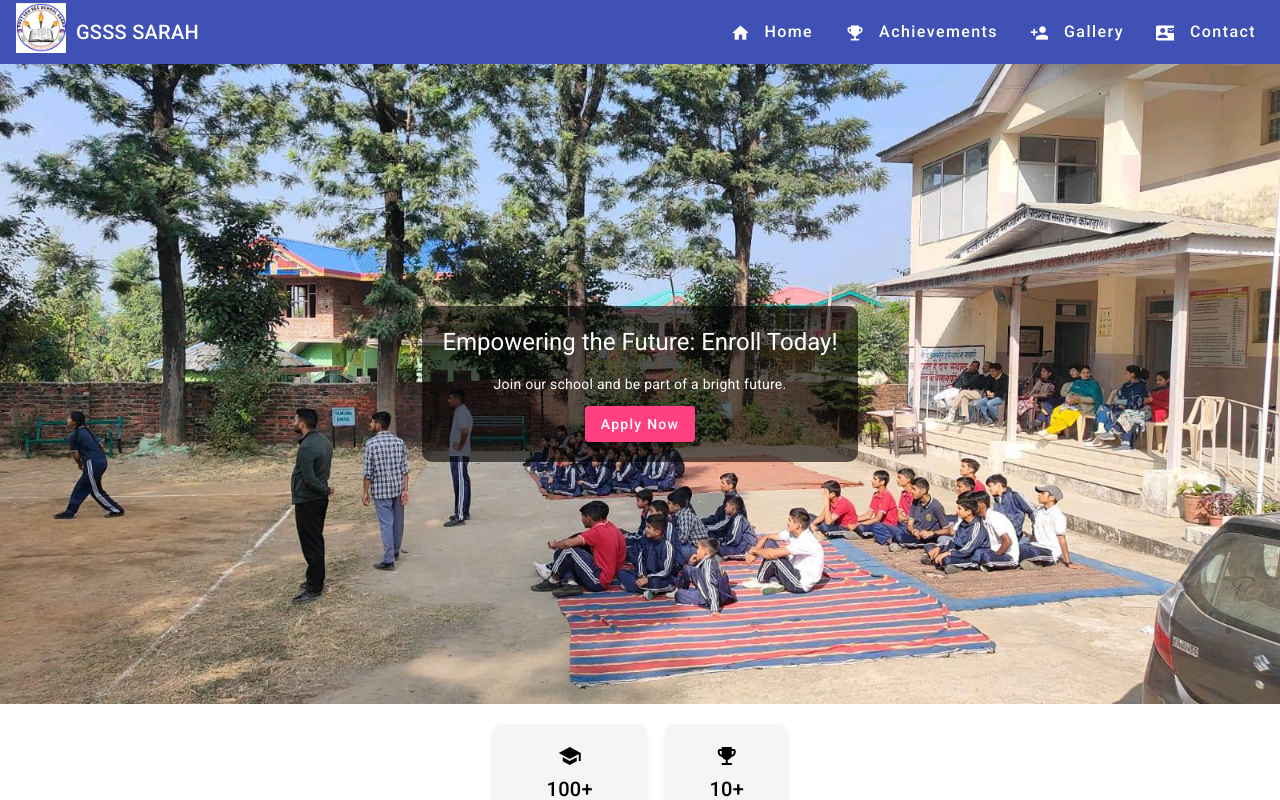
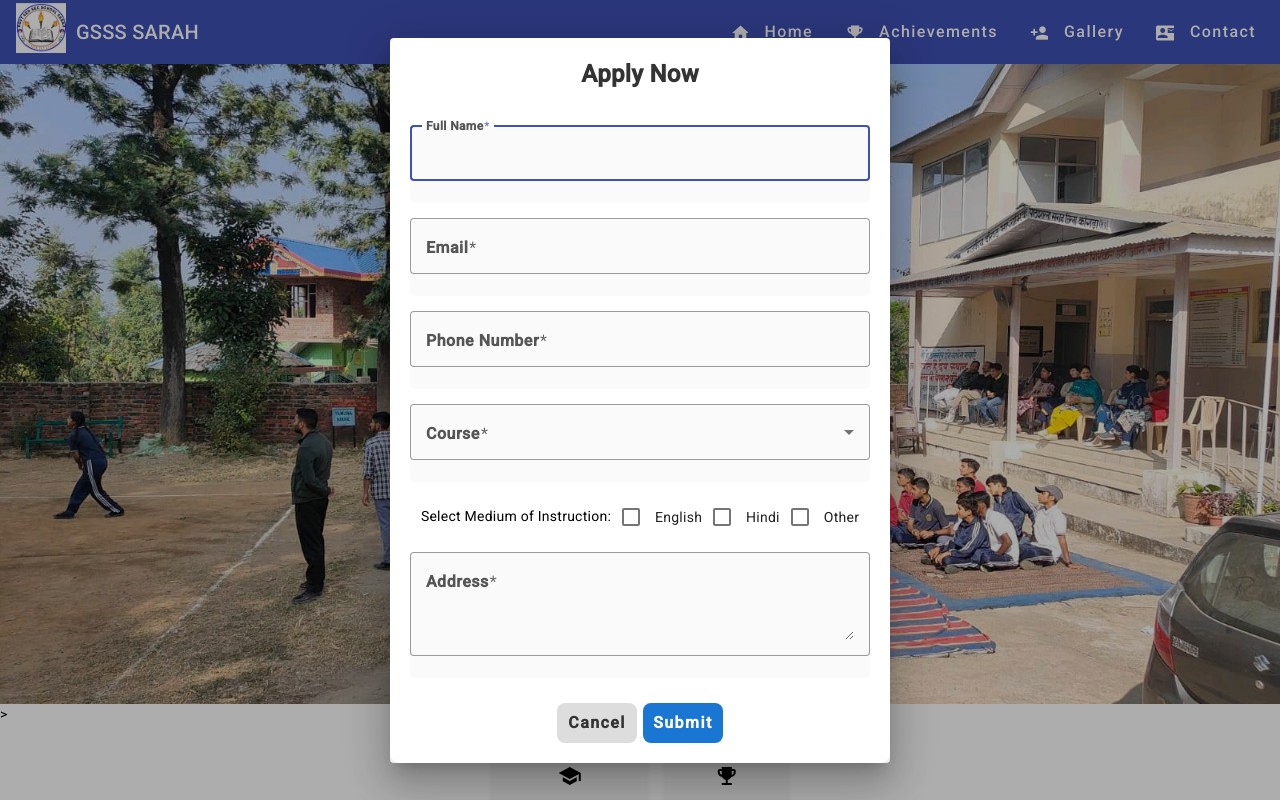
Before and after one commit to glsunnykumar/school-digitalization, an Angular app: page / in a window 1280 px wide. Both pictures are taken after a click on the button "Apply Now". Shown: the top 800 px of the page. Built offline with nearby package versions, Linux system fonts and the light colour scheme.

Commit message:
Adding a Menu Items

```diff
--- a/angular.json
+++ b/angular.json
@@ -41,8 +41,8 @@
               "budgets": [
                 {
                   "type": "initial",
-                  "maximumWarning": "500kB",
-                  "maximumError": "1MB"
+                  "maximumWarning": "2mb",
+                  "maximumError": "5mb"
                 },
                 {
                   "type": "anyComponentStyle",
--- /dev/null
+++ b/src/app/pages/application-form/application-form.component.html
@@ -0,0 +1,53 @@
+<form [formGroup]="applicationForm" (ngSubmit)="onSubmit()" class="apply-form">
+    <h2>Apply Now</h2>
+
+    <!-- Full Name -->
+    <mat-form-field appearance="outline">
+      <mat-label>Full Name</mat-label>
+      <input matInput formControlName="fullName" type="text" required />
+    </mat-form-field>
+
+    <!-- Email -->
+    <mat-form-field appearance="outline">
+      <mat-label>Email</mat-label>
+      <input matInput formControlName="email" type="email" required />
+    </mat-form-field>
+
+    <!-- Phone Number -->
+    <mat-form-field appearance="outline">
+      <mat-label>Phone Number</mat-label>
+      <input matInput formControlName="phone" type="tel" required />
+    </mat-form-field>
+
+    <!-- Course Selection -->
+    <mat-form-field appearance="outline">
+      <mat-label>Course</mat-label>
+      <mat-select formControlName="course" required>
+        <mat-option *ngFor="let course of availableCourses" [value]="course">
+          {{ course }}
+        </mat-option>
+      </mat-select>
+    </mat-form-field>
+
+    <!-- Medium of Instruction -->
+    <div class="medium-checkbox">
+      <label>Select Medium of Instruction:</label>
+      <mat-checkbox formControlName="english">English</mat-checkbox>
+      <mat-checkbox formControlName="hindi">Hindi</mat-checkbox>
+      <mat-checkbox formControlName="other">Other</mat-checkbox>
+    </div>
+
+    <!-- Address -->
+    <mat-form-field appearance="outline">
+      <mat-label>Address</mat-label>
+      <textarea matInput formControlName="address" rows="3"></textarea>
+    </mat-form-field>
+
+    <!-- Form Actions -->
+    <div class="form-actions">
+      <button mat-button class="cancel-btn" type="button" (click)="onCancel()">Cancel</button>
+      <button mat-raised-button class="submit-btn" type="submit" [disabled]="!applicationForm.valid">
+        Submit
+      </button>
+    </div>
+  </form>
--- /dev/null
+++ b/src/app/pages/application-form/application-form.component.scss
@@ -0,0 +1,106 @@
+// Center the title
+h2 {
+    text-align: center;
+    font-size: 24px;
+    font-weight: bold;
+    margin-bottom: 20px;
+    color: #333;
+  }
+
+  // Modal container styling
+  form {
+    display: flex;
+    flex-direction: column;
+    gap: 15px;
+    padding: 20px;
+    background: #ffffff;
+    border-radius: 10px;
+    box-shadow: 0px 4px 10px rgba(0, 0, 0, 0.1);
+    display: flex;
+    flex-direction: column; // Ensure elements stack properly
+    align-items: center; // Center content horizontally
+  }
+
+  // Style form fields
+  mat-form-field {
+    width: 100%;
+    font-size: 16px;
+    background: rgba(0, 0, 0, 0.02);
+    border-radius: 5px;
+
+    mat-label {
+      font-weight: 600;
+      color: #555;
+    }
+  }
+
+  // Styling the submit and cancel buttons
+  .form-actions {
+    display: flex;
+    justify-content: space-between;
+    align-items: center;
+    margin-top: 10px;
+
+    button {
+      width: 48%;
+      height: 40px;
+      font-size: 16px;
+      border-radius: 8px;
+      font-weight: 600;
+      transition: all 0.3s ease-in-out;
+    }
+
+    .cancel-btn {
+      background: #ddd;
+      color: #333;
+      &:hover {
+        background: #bbb;
+      }
+    }
+
+    .submit-btn {
+      background: #1976d2;
+      color: white;
+      &:hover {
+        background: #1559a5;
+      }
+    }
+  }
+
+  // Responsive Design
+  @media (max-width: 600px) {
+    form {
+      padding: 15px;
+    }
+
+    h2 {
+      font-size: 22px;
+    }
+
+    .medium-checkbox {
+        display: flex;
+        flex-direction: column;
+        gap: 8px;
+        margin-top: 10px;
+
+        label {
+          font-weight: bold;
+          color: #333;
+        }
+
+        mat-checkbox {
+          margin-left: 10px;
+        }
+      }
+
+
+    .form-actions {
+      flex-direction: column;
+      gap: 10px;
+
+
+      button {
+        width: 100%;
+      }
+    }
+  }
--- /dev/null
+++ b/src/app/pages/application-form/application-form.component.ts
@@ -0,0 +1,55 @@
+import { Component } from '@angular/core';
+import { FormBuilder, FormGroup, ReactiveFormsModule, Validators } from '@angular/forms';
+import { MatCheckboxModule } from '@angular/material/checkbox';
+import { MatFormFieldModule } from '@angular/material/form-field';
+import { MatInputModule } from '@angular/material/input';
+import { MatSelectModule } from '@angular/material/select';
+import { MatButtonModule } from '@angular/material/button';
+import { CommonModule, NgIf } from '@angular/common';
+import { MatDialogRef } from '@angular/material/dialog';
+
+
+@Component({
+  selector: 'app-application-form',
+  imports: [MatCheckboxModule, MatFormFieldModule, MatInputModule,
+    MatSelectModule,
+     MatButtonModule,
+     ReactiveFormsModule,
+    CommonModule,
+    ],
+  templateUrl: './application-form.component.html',
+  styleUrl: './application-form.component.scss'
+})
+export class ApplicationFormComponent {
+
+  availableCourses = ['6th To 10th', 'Arts', 'Non Medical', 'Commerce'];
+  applicationForm: FormGroup;
+
+  constructor(private dialogRef: MatDialogRef<ApplicationFormComponent> ,
+    private fb: FormBuilder
+  ) {
+    this.applicationForm = this.fb.group({
+      fullName: ['', [Validators.required, Validators.minLength(3)]],
+      email: ['', [Validators.required, Validators.email]],
+      phone: ['', [Validators.required, Validators.pattern('^[0-9]{10}$')]],
+      course: ['', Validators.required],
+      english: [false],
+      hindi: [false],
+      other: [false],
+      address: ['', [Validators.required, Validators.minLength(10)]]
+    });
+  }
+
+  onSubmit() {
+    if (this.applicationForm.valid) {
+      console.log('Form Submitted:', this.applicationForm.value);
+      alert('Application Submitted Successfully!');
+      this.applicationForm.reset();
+    }
+  }
+
+  onCancel() {
+    this.dialogRef.close();
+  }
+
+}
--- a/src/app/pages/home/home.component.html
+++ b/src/app/pages/home/home.component.html
@@ -2,12 +2,16 @@
 
 <!-- Hero Section -->
 <section class="hero">
+  <img src="assets/school.jpg" alt="School Image" class="hero-bg">
+
   <div class="hero-content">
     <h1>Empowering the Future: Enroll Today!</h1>
     <p>Join our school and be part of a bright future.</p>
-    <button mat-raised-button color="accent">Apply Now</button>
+    <button mat-raised-button color="accent" class="apply-now" (click)="openApplicationForm()">Apply Now</button>
+
   </div>
 </section>
+>
 
 
 <section class="achievements">
--- a/src/app/pages/home/home.component.scss
+++ b/src/app/pages/home/home.component.scss
@@ -1,18 +1,31 @@
 .hero {
+  position: relative;
+  width: 100%;
+  height: 80vh;
   display: flex;
   align-items: center;
   justify-content: center;
   text-align: center;
-  height: 80vh;
-  background: url('/assets/school.jpg') no-repeat center center/cover;
   color: white;
+  overflow: hidden;
+}
 
-  .hero-content {
-    background: rgba(0, 0, 0, 0.6);
-    padding: 20px;
-    border-radius: 10px;
-  }
+.hero-bg {
+  position: absolute;
+  top: 0;
+  left: 0;
+  width: 100%;
+  height: 100%;
+  object-fit: cover;
+  z-index: -1;
+}
 
+.hero-content {
+  position: relative;
+  z-index: 1;
+  background: rgba(0, 0, 0, 0.5); /* Adds a dark overlay for better text readability */
+  padding: 20px;
+  border-radius: 10px;
 }
 
 
--- a/src/app/pages/home/home.component.ts
+++ b/src/app/pages/home/home.component.ts
@@ -4,8 +4,10 @@ import { MatIconModule } from '@angular/material/icon';
 import { CommonModule } from '@angular/common';
 import { MatButtonModule } from '@angular/material/button';
 import { MatCardModule } from '@angular/material/card';
+import { MatDialog, MatDialogModule } from '@angular/material/dialog';
 import { register } from 'swiper/element-bundle';
 import { FooterComponent } from "../footer/footer.component";
+import { ApplicationFormComponent } from '../application-form/application-form.component';
 
 @Component({
   selector: 'app-home',
@@ -13,7 +15,9 @@ import { FooterComponent } from "../footer/footer.component";
     MatIconModule,
     MatButtonModule,
     MatCardModule,
-    CommonModule, FooterComponent],
+    MatDialogModule,
+    CommonModule,
+     FooterComponent],
   templateUrl: './home.component.html',
   styleUrl: './home.component.scss',
   schemas :[CUSTOM_ELEMENTS_SCHEMA]
@@ -52,8 +56,16 @@ export class HomeComponent implements OnInit{
 
   ];
 
+  constructor(private dialog: MatDialog) {}
+
   ngOnInit(): void {
     register();
   }
 
+  openApplicationForm() {
+    this.dialog.open(ApplicationFormComponent, {
+      width: '500px',
+    });
+  }
+
 }
```
Also changed, not shown: 1 other file (tests, documents, lock files or other folders).
